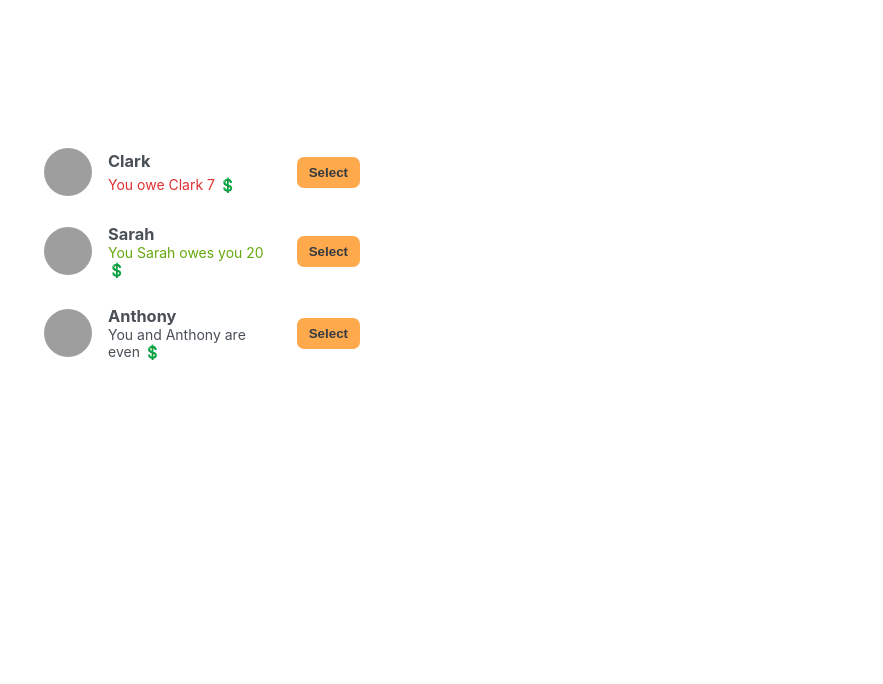
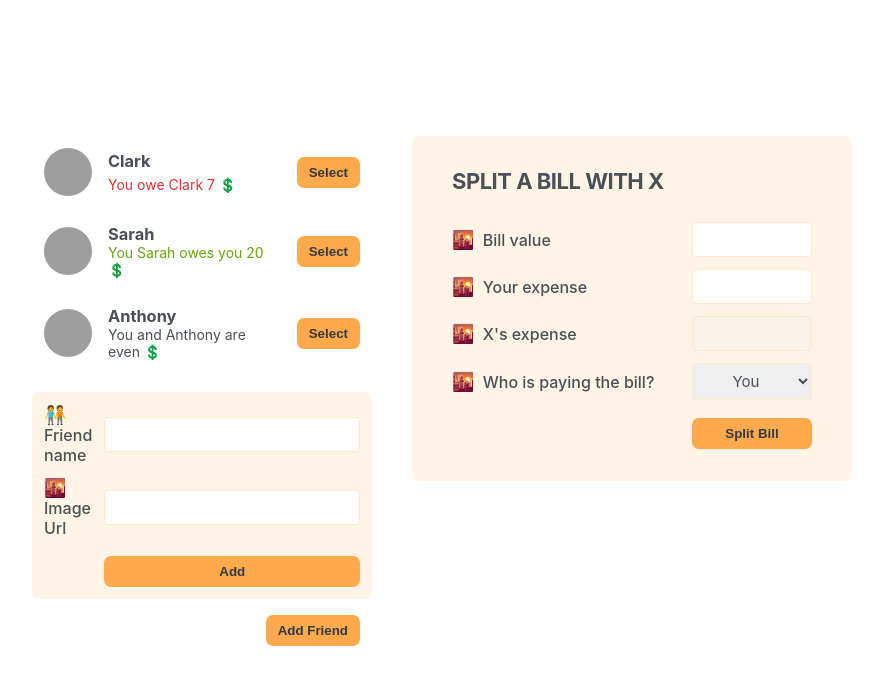
Before and after one commit to koayenay/eat-n-split, a JavaScript app: page / in a window 1280 px wide. Shown: the top 684 px of the page, without its empty margins (198-1081 px from the left). Built offline with nearby package versions, Linux system fonts and the light colour scheme; grey boxes are pictures that could not be loaded; the HTML template or start-up script is replaced by a standard one.

Commit message:
building form

```diff
--- a/src/App.js
+++ b/src/App.js
@@ -23,7 +23,11 @@
     <div className='app'>
       <div className='sidebar'>
         <FriendsList />
+        <FormAddFriend />
+        <Button>Add Friend</Button>
       </div>
+
+      <FormSplitBill />
     </div>
   )
 }
@@ -54,7 +58,48 @@
         </p>
       )}
       {friend.balance === 0 && <p>You and {friend.name} are even 💲</p>}
-      <button className='button'>Select</button>
+      <Button>Select</Button>
     </li>
   )
 }
+function Button({ children }) {
+  return <button className='button'>{children}</button>
+}
+function FormAddFriend() {
+  return (
+    <form className='form-add-friend'>
+      <label>🧑‍🤝‍🧑Friend name</label>
+      <input type='text'></input>
+
+      <label>🌇 Image Url</label>
+      <input type='text' />
+
+      <Button>Add</Button>
+    </form>
+  )
+}
+
+function FormSplitBill() {
+  return (
+    <form className='form-split-bill'>
+      <h2>Split a bill with X</h2>
+
+      <label>🌇 Bill value</label>
+      <input type='text' />
+
+      <label>🌇 Your expense</label>
+      <input type='text' />
+
+      <label>🌇 X's expense</label>
+      <input type='text' disabled />
+
+      <label>🌇 Who is paying the bill?</label>
+      <select>
+        <option value='user'>You</option>
+        <option value='friend'>X</option>
+      </select>
+
+      <Button>Split Bill</Button>
+    </form>
+  )
+}
```
